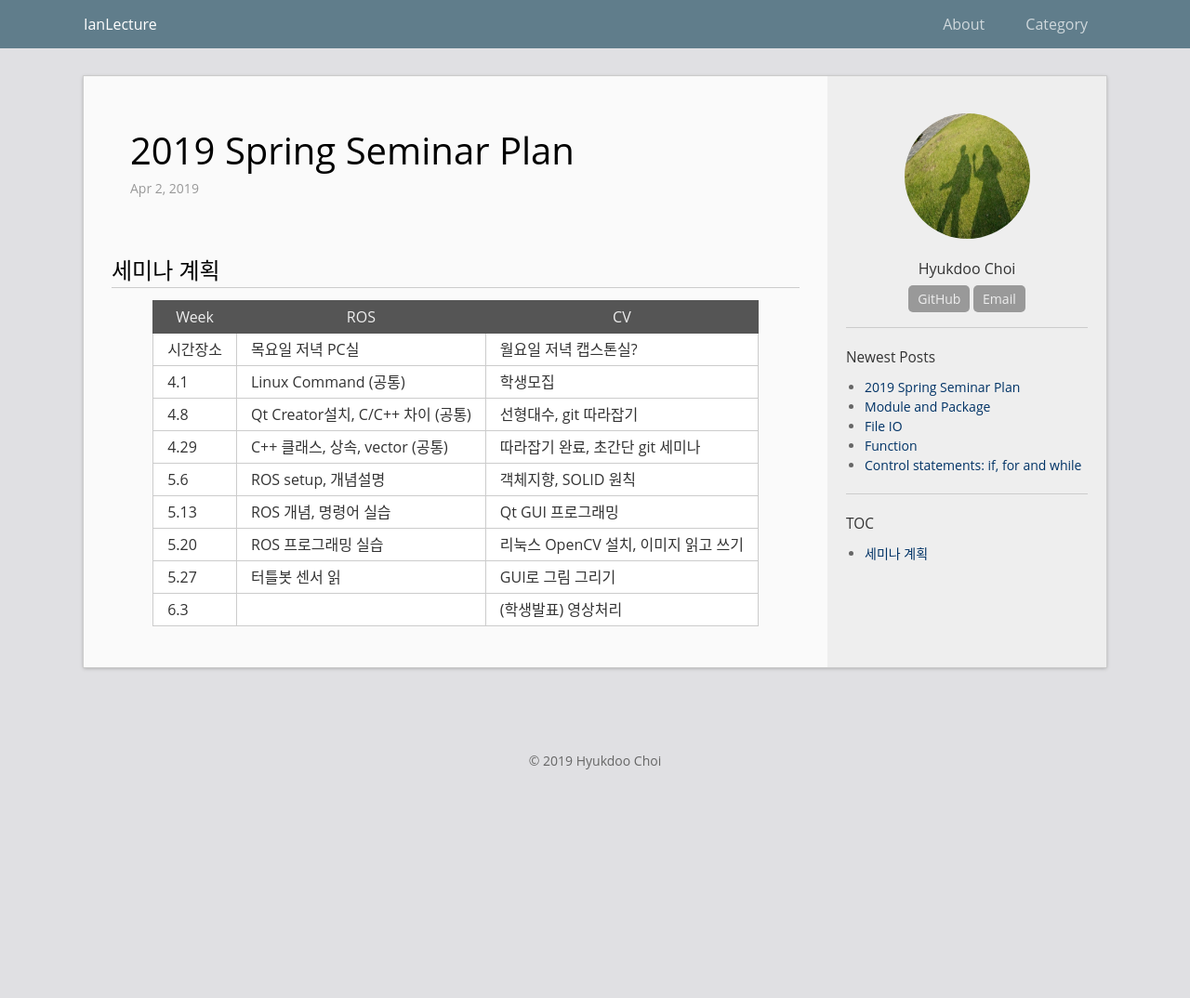
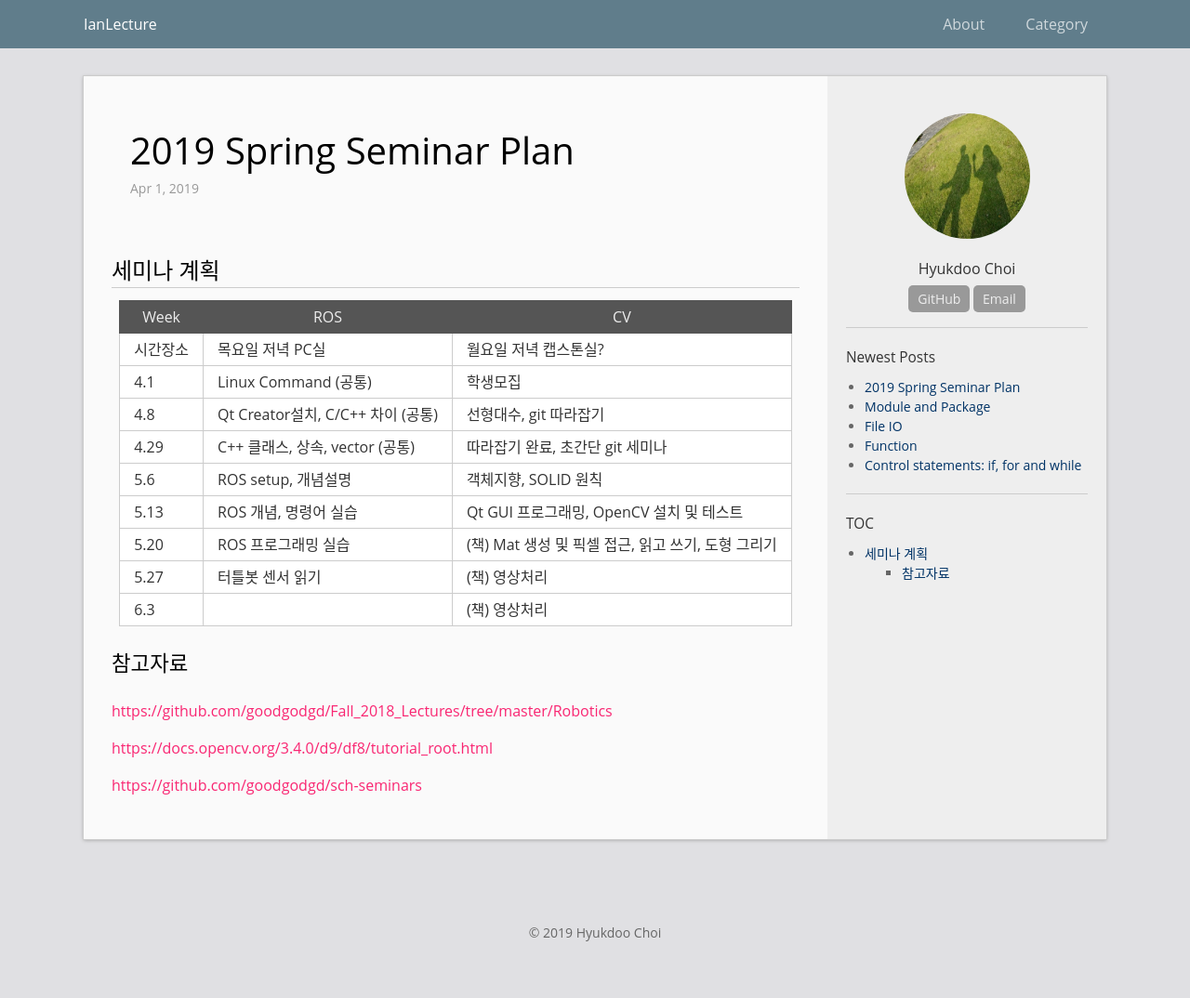
Before and after one commit to goodgodgd/ian-lecture, a Jekyll site: the page built from _posts/2019-04-02-cv-seminar-plan.markdown, in a window 1280 px wide. Shown: the whole page at 93% size. Built offline with Jekyll 4.4.1, drawn with Linux system fonts in a browser that asks for light colours; before the commit the page ends 900 px from its top, so only the background shows below that.

Commit message:
update seminar plan

```diff
--- a/_posts/2019-04-02-cv-seminar-plan.markdown
+++ b/_posts/2019-04-02-cv-seminar-plan.markdown
@@ -15,7 +15,15 @@ categories: 2019-1-seminar
 | 4.8 | Qt Creator설치, C/C++ 차이 (공통) | 선형대수, git 따라잡기 |
 | 4.29 | C++ 클래스, 상속, vector (공통) | 따라잡기 완료, 초간단 git 세미나     |
 | 5.6 | ROS setup, 개념설명 | 객체지향, SOLID 원칙 |
-| 5.13 | ROS 개념, 명령어 실습 | Qt GUI 프로그래밍 |
-| 5.20 | ROS 프로그래밍 실습 | 리눅스 OpenCV 설치, 이미지 읽고 쓰기 |
-| 5.27 | 터틀봇 센서 읽 | GUI로 그림 그리기 |
-| 6.3 |  | (학생발표) 영상처리 |
+| 5.13 | ROS 개념, 명령어 실습 | Qt GUI 프로그래밍, OpenCV 설치 및 테스트 |
+| 5.20 | ROS 프로그래밍 실습 | (책) Mat 생성 및 픽셀 접근, 읽고 쓰기, 도형 그리기 |
+| 5.27 | 터틀봇 센서 읽기 | (책) 영상처리 |
+| 6.3 |  | (책) 영상처리 |
+
+### 참고자료
+
+<https://github.com/goodgodgd/Fall_2018_Lectures/tree/master/Robotics>
+
+<https://docs.opencv.org/3.4.0/d9/df8/tutorial_root.html>
+
+<https://github.com/goodgodgd/sch-seminars>
```
Also changed, not shown: other parts of _posts/2019-04-02-cv-seminar-plan.markdown (+1 -1 lines).
